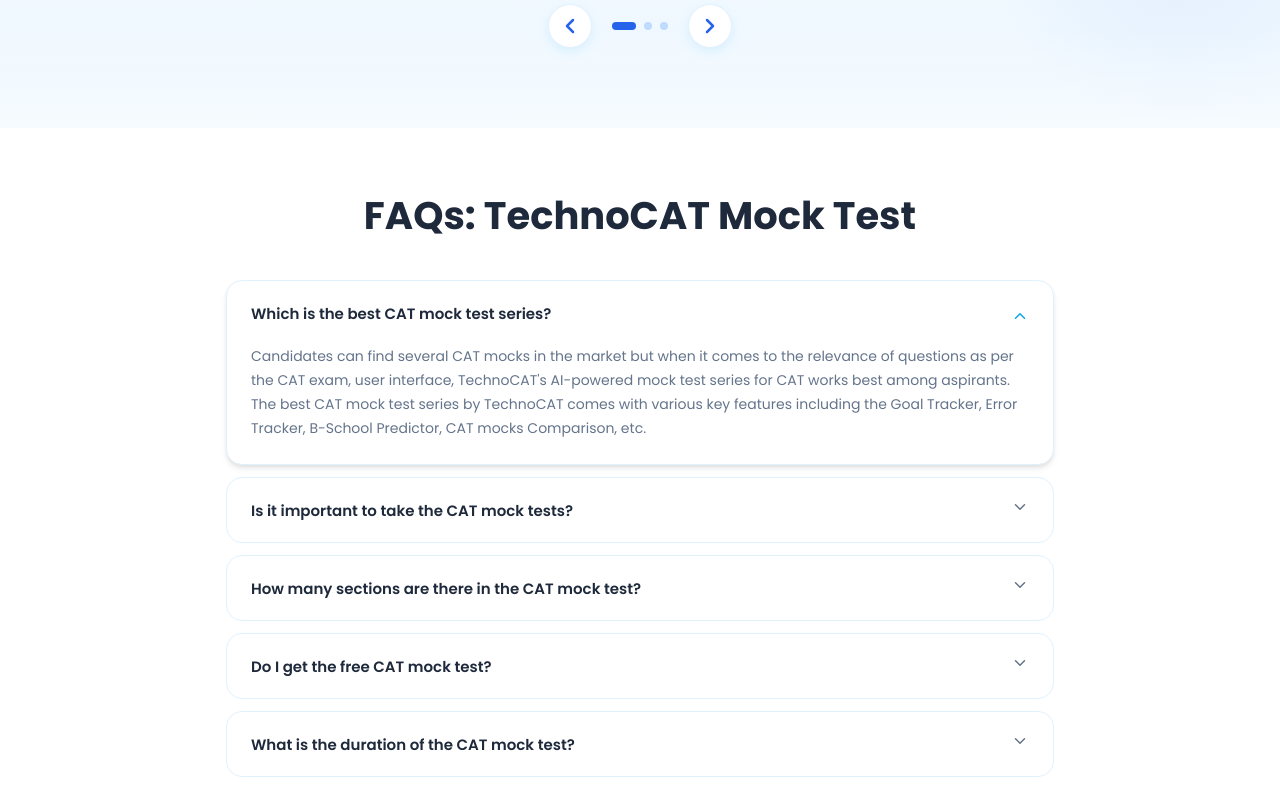
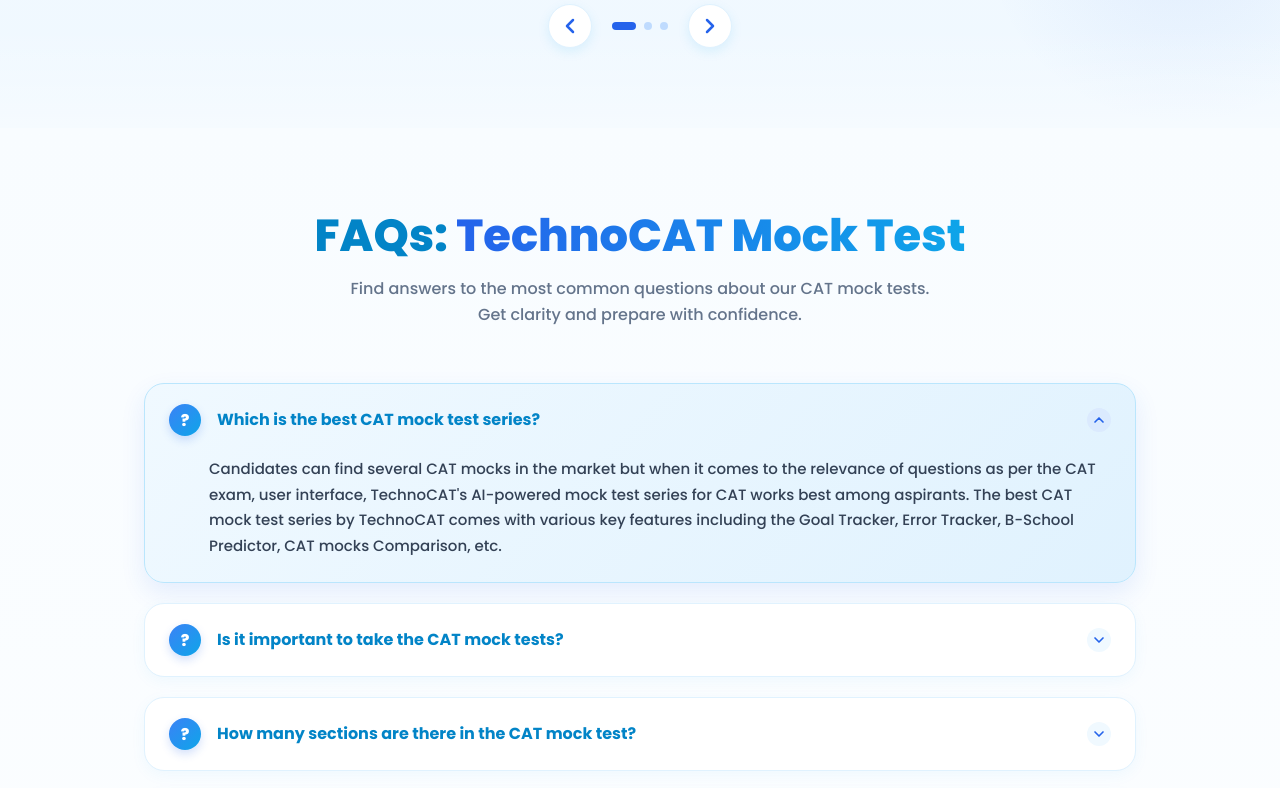
Before and after one commit to AyushmanGupta21/TechnoCAT, a Next.js app: page / in a window 1280 px wide. Shown: the part 9120-9908 px from the top of the page. Built offline with nearby package versions, Linux system fonts and the light colour scheme; no server answers.

Commit message:
UI: Exact-match redesign of FAQs section using modern light-blue UI

```diff
--- a/src/components/FaqSection.module.css
+++ b/src/components/FaqSection.module.css
@@ -1,49 +1,68 @@
 .section {
-  background: var(--bg-main);
-  padding: 64px 0;
+  background: linear-gradient(180deg, #F8FCFF 0%, #FFFFFF 100%);
+  padding: 80px 0;
+  width: 100%;
 }
 
 .container {
-  max-width: 860px;
+  max-width: 1024px;
   margin: 0 auto;
   padding: 0 1rem;
 }
 
+.titleGroup {
+  text-align: center;
+  margin-bottom: 56px;
+  display: flex;
+  flex-direction: column;
+  align-items: center;
+}
+
 .heading {
-  text-align: center;
-  font-size: 1.8rem;
-  font-weight: 700;
-  color: var(--text-main);
-  margin-bottom: 40px;
+  font-size: 2.2rem;
+  font-weight: 800;
+  color: var(--primary-dark);
   line-height: 1.25;
+  margin-bottom: 12px;
 }
 
 @media (min-width: 1024px) {
-  .heading { font-size: 2.4rem; }
+  .heading { font-size: 2.8rem; }
+}
+
+.headingHighlight {
+  background: linear-gradient(90deg, #2563EB 0%, #0EA5E9 100%);
+  -webkit-background-clip: text;
+  -webkit-text-fill-color: transparent;
+}
+
+.subHeading {
+  font-size: 16px;
+  color: #64748B;
+  line-height: 1.6;
+  max-width: 600px;
+  font-weight: 500;
 }
 
 .list {
   display: flex;
   flex-direction: column;
-  gap: 12px;
+  gap: 20px;
 }
 
 .item {
-  border: 1px solid var(--primary-light);
-  border-radius: 16px;
-  background: var(--white);
-  transition: box-shadow 0.2s, transform 0.2s;
+  border: 1px solid #E0F2FE;
+  border-radius: 20px;
+  background: #FFFFFF;
+  box-shadow: 0 4px 15px rgba(14, 165, 233, 0.05);
+  transition: all 0.3s ease;
   overflow: hidden;
 }
 
-.item:hover {
-  box-shadow: var(--shadow-sm);
-  transform: translateY(-2px);
-}
-
 .itemOpen {
-  border-color: var(--primary-light);
-  box-shadow: var(--shadow-md);
+  background: linear-gradient(135deg, #F0F9FF 0%, #E0F2FE 100%);
+  border-color: #BAE6FD;
+  box-shadow: 0 10px 25px rgba(37, 99, 235, 0.1);
 }
 
 .question {
@@ -52,35 +71,74 @@
   justify-content: space-between;
   align-items: center;
   padding: 20px 24px;
-  text-align: left;
-  font-size: 15px;
-  font-weight: 600;
-  color: var(--text-main);
   background: transparent;
   cursor: pointer;
-  gap: 12px;
-  transition: color 0.15s;
   border: none;
+  gap: 16px;
 }
-.question:hover { color: var(--primary); }
+
+.questionLeft {
+  display: flex;
+  align-items: center;
+  gap: 16px;
+  text-align: left;
+}
+
+.iconBox {
+  flex-shrink: 0;
+  width: 32px;
+  height: 32px;
+  border-radius: 50%;
+  background: linear-gradient(135deg, #3B82F6 0%, #0EA5E9 100%);
+  color: white;
+  display: flex;
+  align-items: center;
+  justify-content: center;
+  font-weight: 800;
+  font-size: 16px;
+  box-shadow: 0 4px 10px rgba(37, 99, 235, 0.2);
+}
+
+.questionText {
+  font-size: 16px;
+  font-weight: 700;
+  color: var(--primary-dark);
+  line-height: 1.4;
+}
 
 .chevron {
   flex-shrink: 0;
-  color: var(--text-muted);
-  transition: transform 0.2s, color 0.2s;
+  color: #2563EB;
+  transition: transform 0.3s ease;
+  width: 24px;
+  height: 24px;
+  display: flex;
+  align-items: center;
+  justify-content: center;
+  background: #F0F9FF;
+  border-radius: 50%;
 }
-.chevronOpen {
+
+.itemOpen .chevron {
   transform: rotate(180deg);
-  color: var(--primary);
+  background: #DBEAFE;
 }
 
 .answer {
-  padding: 0 24px 24px;
-  font-size: 14px;
-  color: var(--text-muted);
+  padding: 0 24px 24px 64px; /* Align text with question, compensating for icon */
+  font-size: 15px;
+  color: #334155;
   line-height: 1.7;
-  animation: fadeIn 0.2s ease;
+  font-weight: 500;
+  animation: fadeIn 0.3s ease;
 }
+
+@media (max-width: 768px) {
+  .answer {
+    padding: 0 24px 24px 24px; /* On mobile, the question might wrap, standard padding is better */
+  }
+}
+
 .answer p { margin: 0; }
 
 @keyframes fadeIn {
--- a/src/components/FaqSection.tsx
+++ b/src/components/FaqSection.tsx
@@ -71,7 +71,16 @@ export default function FaqSection() {
   return (
     <section className={styles.section}>
       <div className={styles.container}>
-        <h2 className={styles.heading}>FAQs: TechnoCAT Mock Test</h2>
+        <div className={styles.titleGroup}>
+          <h2 className={styles.heading}>
+            FAQs: <span className={styles.headingHighlight}>TechnoCAT Mock Test</span>
+          </h2>
+          <p className={styles.subHeading}>
+            Find answers to the most common questions about our CAT mock tests.<br/>
+            Get clarity and prepare with confidence.
+          </p>
+        </div>
+
         <div className={styles.list}>
           {faqs.map((faq, i) => {
             const isOpen = openIndex === i;
@@ -82,9 +91,12 @@ export default function FaqSection() {
                   onClick={() => setOpenIndex(isOpen ? null : i)}
                   aria-expanded={isOpen}
                 >
-                  <span>{faq.q}</span>
-                  <span className={`${styles.chevron} ${isOpen ? styles.chevronOpen : ""}`}>
-                    <svg xmlns="http://www.w3.org/2000/svg" width="18" height="18" viewBox="0 0 24 24" fill="none" stroke="currentColor" strokeWidth="2" strokeLinecap="round" strokeLinejoin="round">
+                  <div className={styles.questionLeft}>
+                    <div className={styles.iconBox}>?</div>
+                    <span className={styles.questionText}>{faq.q}</span>
+                  </div>
+                  <span className={styles.chevron}>
+                    <svg xmlns="http://www.w3.org/2000/svg" width="16" height="16" viewBox="0 0 24 24" fill="none" stroke="currentColor" strokeWidth="2.5" strokeLinecap="round" strokeLinejoin="round">
                       <path d="m6 9 6 6 6-6" />
                     </svg>
                   </span>
```
